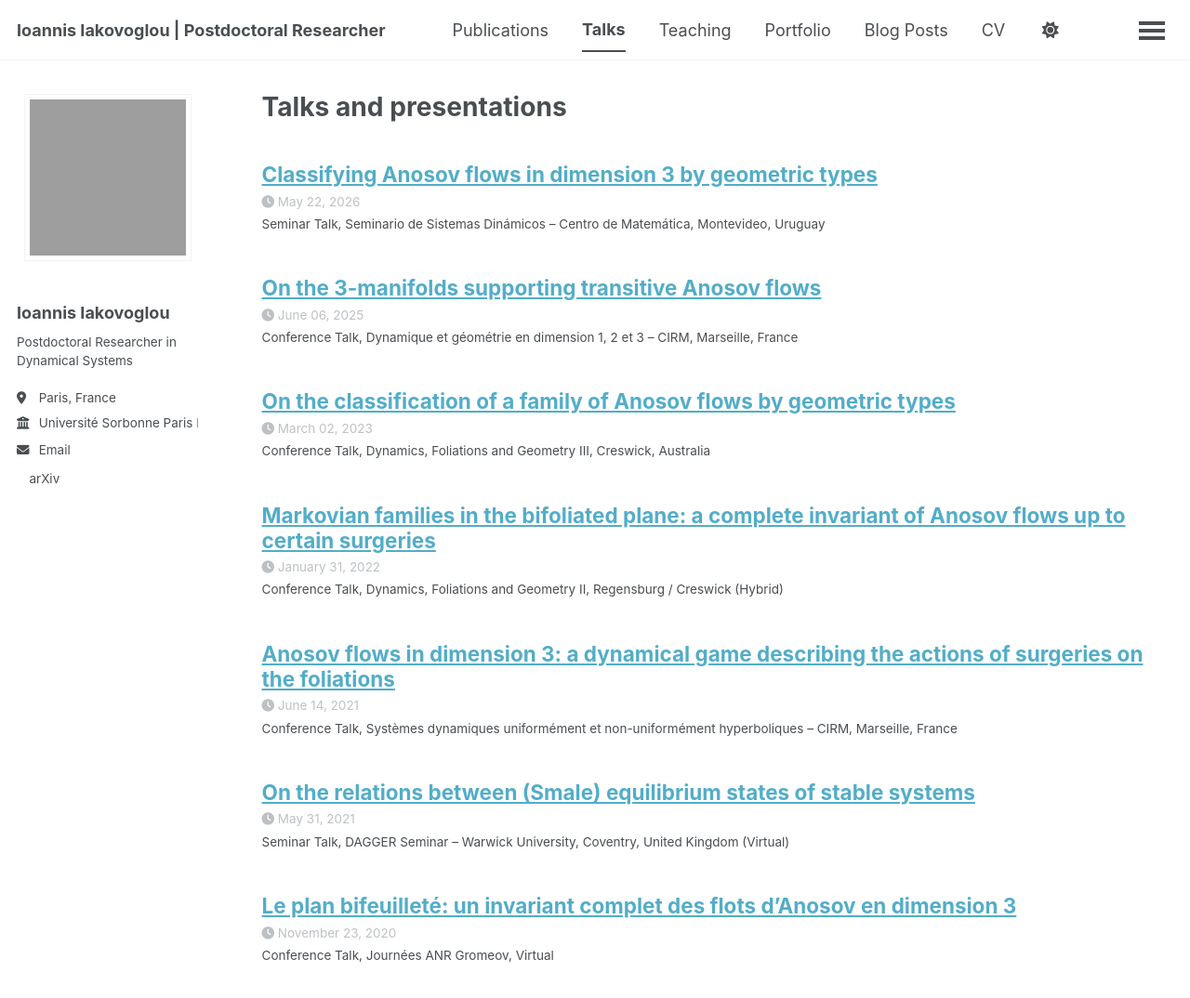
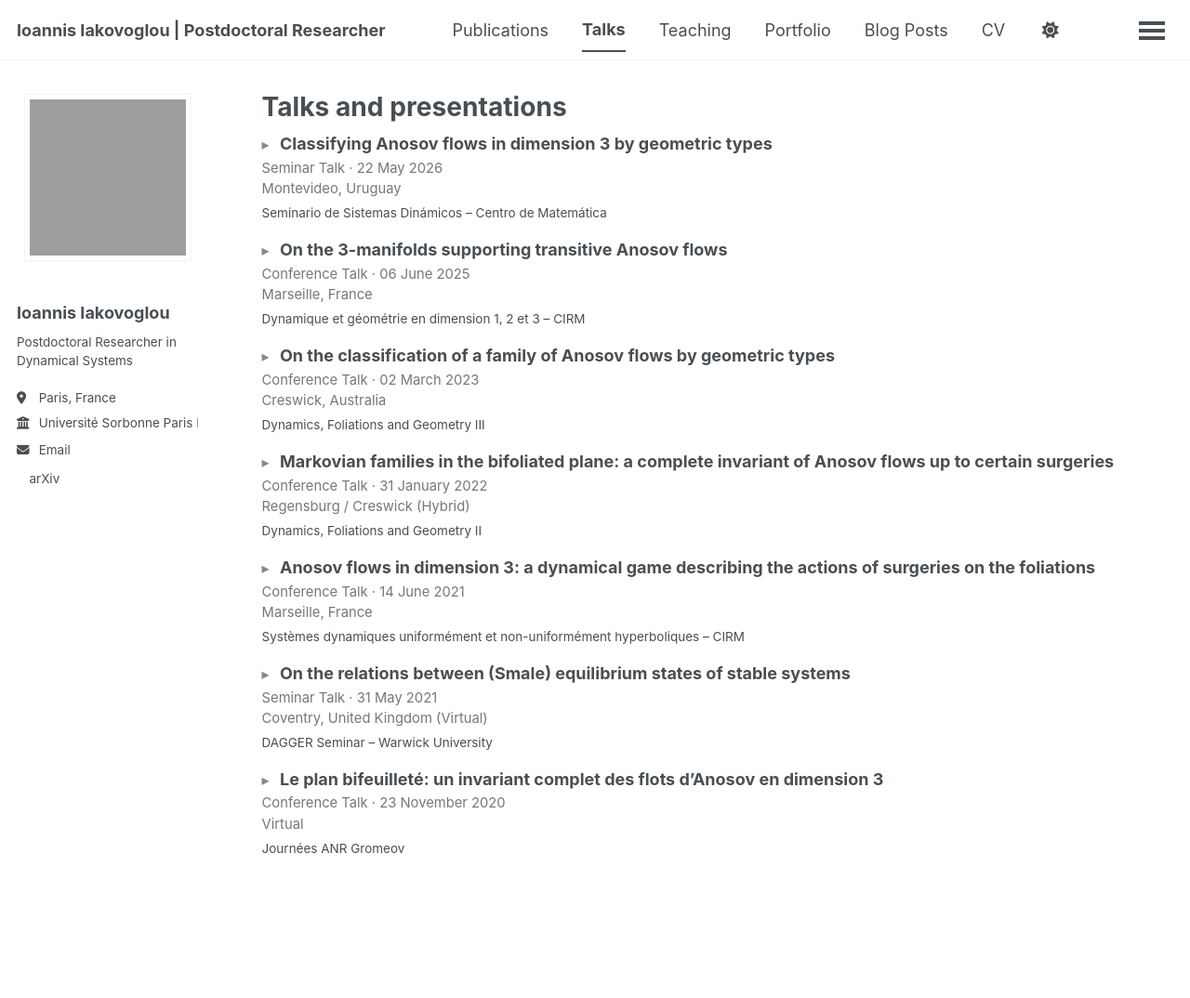
Before and after one commit to ioannisiakovoglou/ioannisiakovoglou.github.io, a Jekyll site: the page built from _pages/talks.html, in a window 1280 px wide and 1146 px high. Shown: the top 1074 px of the window at 93% size. Built offline with Jekyll 4.4.1, drawn with Linux system fonts in a browser that asks for light colours; a script bundle is joined from its source files by our own code; a style sheet for code colours, icons or effects is not loaded.

Commit message:
Update archive-single-talk.html

```diff
--- a/_includes/archive-single-talk.html
+++ b/_includes/archive-single-talk.html
@@ -14,6 +14,7 @@
 
 <div class="{{ include.type | default: "list" }}__item">
   <article class="archive__item" itemscope itemtype="http://schema.org/CreativeWork">
+
     {% if include.type == "grid" and teaser %}
       <div class="archive__item-teaser">
         <img src=
@@ -25,18 +26,34 @@
           alt="">
       </div>
     {% endif %}
-    <h2 class="archive__item-title" itemprop="headline">
-      {% if post.link %}
-        <a href="{{ post.link }}">{{ title }}</a> <a href="{{ base_path }}{{ post.url }}" rel="permalink"><i class="fa fa-link" aria-hidden="true" title="permalink"></i><span class="sr-only">Permalink</span></a>
-      {% else %}
-        <a href="{{ base_path }}{{ post.url }}" rel="permalink">{{ title }}</a>
+
+    <div class="publication-entry">
+
+      <h2 class="archive__item-title" itemprop="headline">
+        <span class="publication-arrow" aria-hidden="true">▸</span>
+        {{ title }}
+      </h2>
+
+      {% if post.type or post.date %}
+        <p class="publication-venue">
+          {{ post.type }}{% if post.type and post.date %} · {% endif %}{{ post.date | date: "%d %B %Y" }}
+        </p>
       {% endif %}
-    </h2>
-    {% if post.read_time %}
-      <p class="page__meta"><i class="fa fa-clock" aria-hidden="true"></i> {% include read-time.html %}</p>
-    {% endif %}
-    {% if post.date %}<p class="page__meta"><i class="fa fa-clock" aria-hidden="true"></i> {{ post.date | date: '%B %d, %Y' }}</p>{% endif %}
-    {% if post.venue %}<p class="archive__item-excerpt" itemprop="description">{{post.type}}, {{ post.venue }},  {{post.location}}</p>{% endif %}
-    {% if post.excerpt %}<div class="archive__item-excerpt" itemprop="description">{{ post.excerpt | markdownify }}</div>{% endif %}
+
+      {% if post.location %}
+        <p class="publication-length">{{ post.location }}</p>
+      {% endif %}
+
+      {% if post.venue %}
+        <p class="archive__item-excerpt">{{ post.venue }}</p>
+      {% endif %}
+
+      {% if post.excerpt %}
+        <div class="archive__item-excerpt" itemprop="description">
+          {{ post.excerpt | markdownify }}
+        </div>
+      {% endif %}
+
+    </div>
   </article>
 </div>
```
